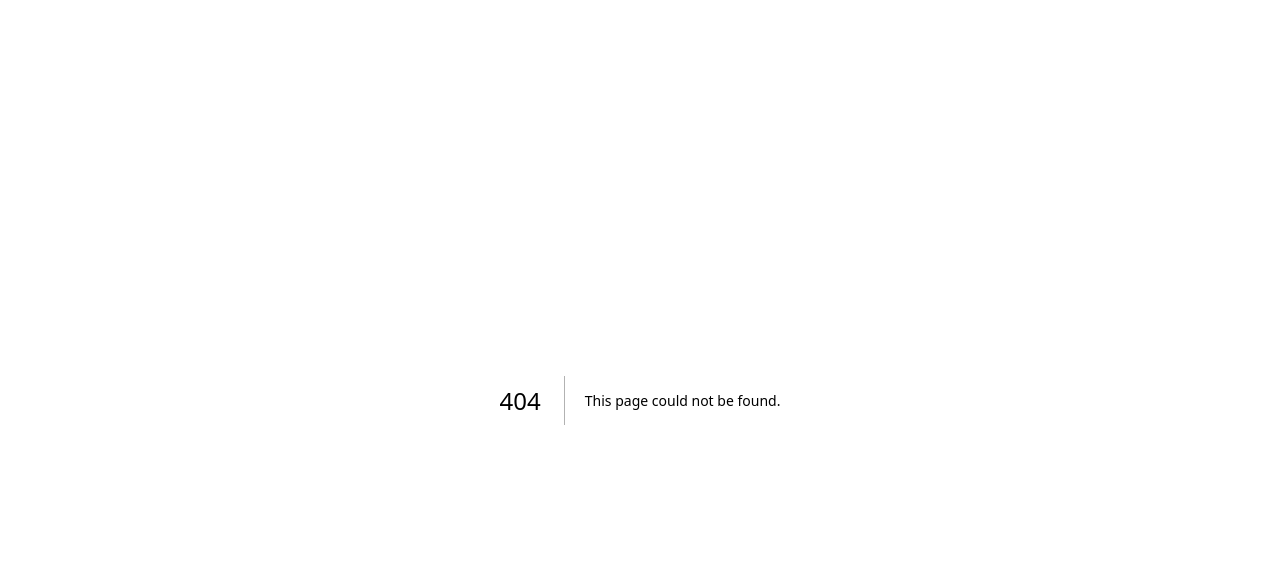
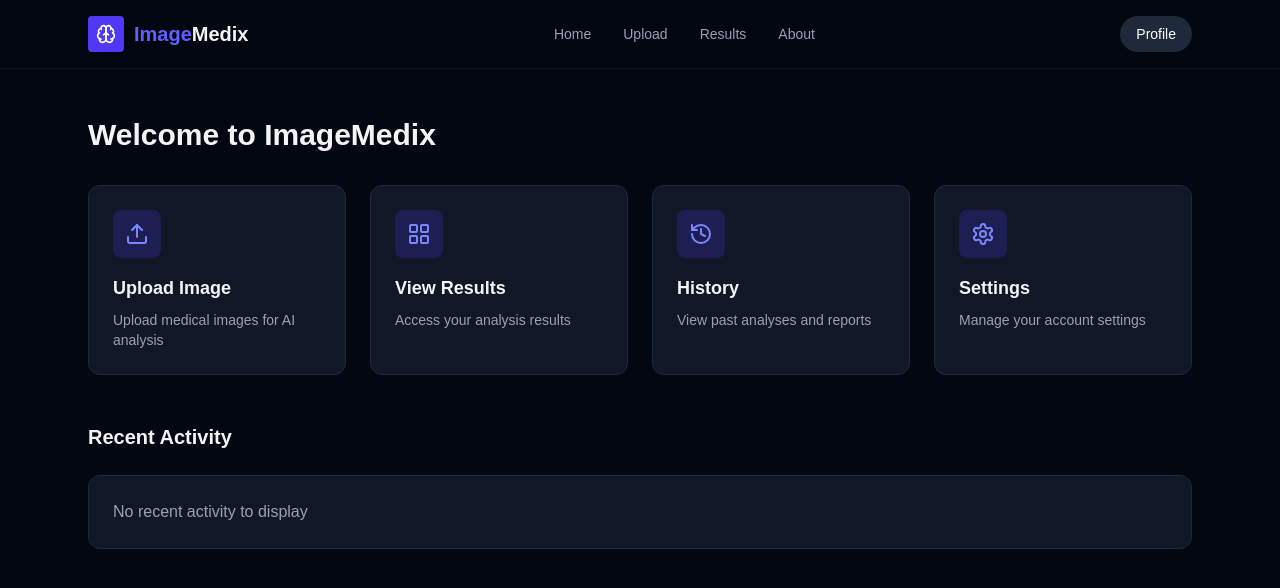
Before and after one commit to htmw/2025S-The-Minions, a Next.js app in the folder code/imagemedix/: page /home in a window 1280 px wide. Before the commit this address had no page. Shown: the top 588 px of the page. Built offline with nearby package versions, Linux system fonts and the light colour scheme.

Commit message:
home page code

```diff
--- a/code/imagemedix/package.json
+++ b/code/imagemedix/package.json
@@ -12,7 +12,8 @@
     "lucide-react": "^0.477.0",
     "next": "15.2.0",
     "react": "^19.0.0",
-    "react-dom": "^19.0.0"
+    "react-dom": "^19.0.0",
+    "react-dropzone": "^14.3.8"
   },
   "devDependencies": {
     "@eslint/eslintrc": "^3",
--- /dev/null
+++ b/code/imagemedix/src/app/home/page.tsx
@@ -0,0 +1,103 @@
+// app/home/page.jsx
+import React from "react";
+import {
+  Upload,
+  LayoutGrid,
+  Settings,
+  History,
+  Brain
+} from "lucide-react";
+import Link from "next/link";
+
+export default function HomePage() {
+  return (
+    <div className="min-h-screen bg-gray-950 text-gray-100">
+      {/* Header */}
+      <header className="sticky top-0 z-50 border-b border-gray-900 bg-gray-950/80 backdrop-blur-md">
+        <div className="max-w-6xl mx-auto px-4 sm:px-6 py-4">
+          <nav className="flex justify-between items-center">
+            <Link href="/" className="flex items-center gap-2.5">
+              <div className="w-9 h-9 rounded bg-indigo-600 flex items-center justify-center text-white">
+                <Brain size={20} />
+              </div>
+              <span className="text-xl font-bold">
+                <span className="text-indigo-500">Image</span>Medix
+              </span>
+            </Link>
+
+            <div className="hidden md:flex items-center gap-8 text-gray-400">
+              <Link href="/home" className="text-sm hover:text-white transition-colors">Home</Link>
+              <Link href="/upload" className="text-sm hover:text-white transition-colors">Upload</Link>
+              <Link href="/results" className="text-sm hover:text-white transition-colors">Results</Link>
+              <Link href="/about" className="text-sm hover:text-white transition-colors">About</Link>
+            </div>
+
+            <div className="flex items-center gap-3">
+              <Link
+                href="/profile"
+                className="rounded-full bg-gray-800 text-white px-4 py-2 text-sm font-medium hover:bg-gray-700 transition-all"
+              >
+                Profile
+              </Link>
+            </div>
+          </nav>
+        </div>
+      </header>
+
+      <main className="py-12">
+        <div className="max-w-6xl mx-auto px-4 sm:px-6">
+          <h1 className="text-3xl font-bold mb-8">Welcome to ImageMedix</h1>
+
+          <div className="grid md:grid-cols-2 lg:grid-cols-4 gap-6">
+            {/* Quick Actions Cards */}
+            <Link href="/upload"
+              className="bg-gray-900 p-6 rounded-xl border border-gray-800 hover:border-indigo-500/50 transition-all group hover:shadow-lg">
+              <div className="w-12 h-12 bg-indigo-600/20 rounded-lg flex items-center justify-center mb-4">
+                <Upload size={24} className="text-indigo-400" />
+              </div>
+              <h3 className="text-lg font-semibold mb-2">Upload Image</h3>
+              <p className="text-gray-400 text-sm">Upload medical images for AI analysis</p>
+            </Link>
+
+            <Link href="/results"
+              className="bg-gray-900 p-6 rounded-xl border border-gray-800 hover:border-indigo-500/50 transition-all group hover:shadow-lg">
+              <div className="w-12 h-12 bg-indigo-600/20 rounded-lg flex items-center justify-center mb-4">
+                <LayoutGrid size={24} className="text-indigo-400" />
+              </div>
+              <h3 className="text-lg font-semibold mb-2">View Results</h3>
+              <p className="text-gray-400 text-sm">Access your analysis results</p>
+            </Link>
+
+            <Link href="/history"
+              className="bg-gray-900 p-6 rounded-xl border border-gray-800 hover:border-indigo-500/50 transition-all group hover:shadow-lg">
+              <div className="w-12 h-12 bg-indigo-600/20 rounded-lg flex items-center justify-center mb-4">
+                <History size={24} className="text-indigo-400" />
+              </div>
+              <h3 className="text-lg font-semibold mb-2">History</h3>
+              <p className="text-gray-400 text-sm">View past analyses and reports</p>
+            </Link>
+
+            <Link href="/settings"
+              className="bg-gray-900 p-6 rounded-xl border border-gray-800 hover:border-indigo-500/50 transition-all group hover:shadow-lg">
+              <div className="w-12 h-12 bg-indigo-600/20 rounded-lg flex items-center justify-center mb-4">
+                <Settings size={24} className="text-indigo-400" />
+              </div>
+              <h3 className="text-lg font-semibold mb-2">Settings</h3>
+              <p className="text-gray-400 text-sm">Manage your account settings</p>
+            </Link>
+          </div>
+
+          {/* Recent Activity Section */}
+          <div className="mt-12">
+            <h2 className="text-xl font-semibold mb-6">Recent Activity</h2>
+            <div className="bg-gray-900 rounded-xl border border-gray-800">
+              <div className="p-6">
+                <p className="text-gray-400">No recent activity to display</p>
+              </div>
+            </div>
+          </div>
+        </div>
+      </main>
+    </div>
+  );
+}
--- a/code/imagemedix/src/app/page.tsx
+++ b/code/imagemedix/src/app/page.tsx
@@ -41,7 +41,7 @@ export default function Home() {
 
             <div className="flex items-center gap-3">
               <Link
-                href="#get-started"
+                href="/home"
                 className="hidden sm:flex text-sm text-gray-300 hover:text-white transition-colors"
               >
                 Get Started
```
Also changed, not shown: 2 other files (tests, documents, lock files or other folders).
